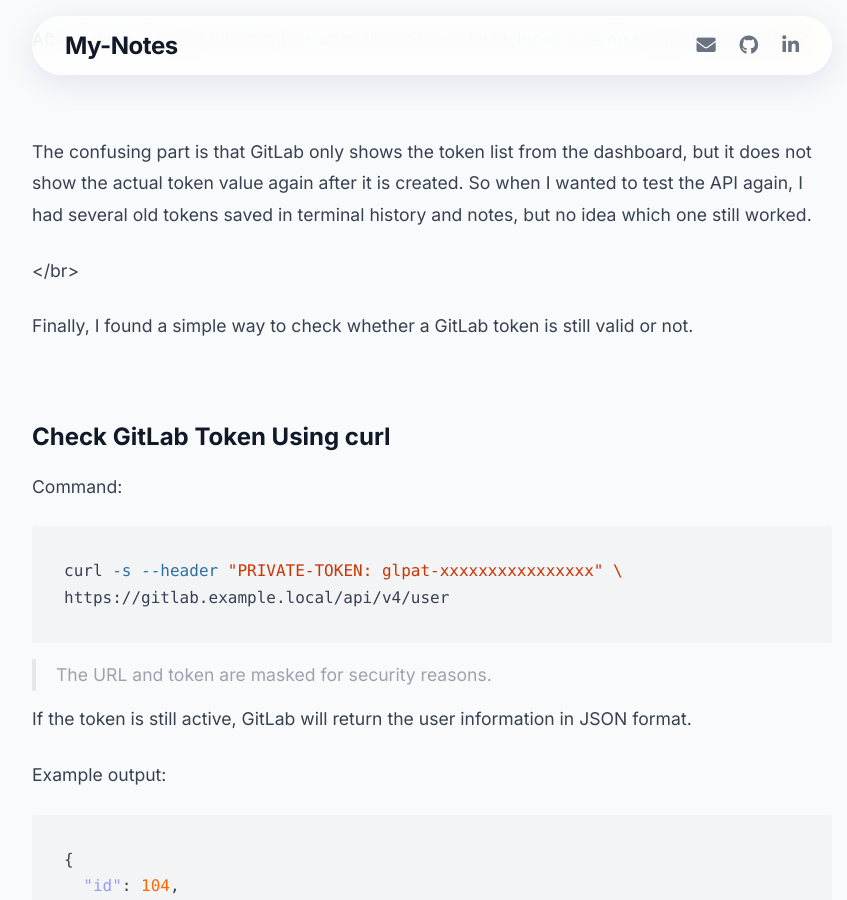
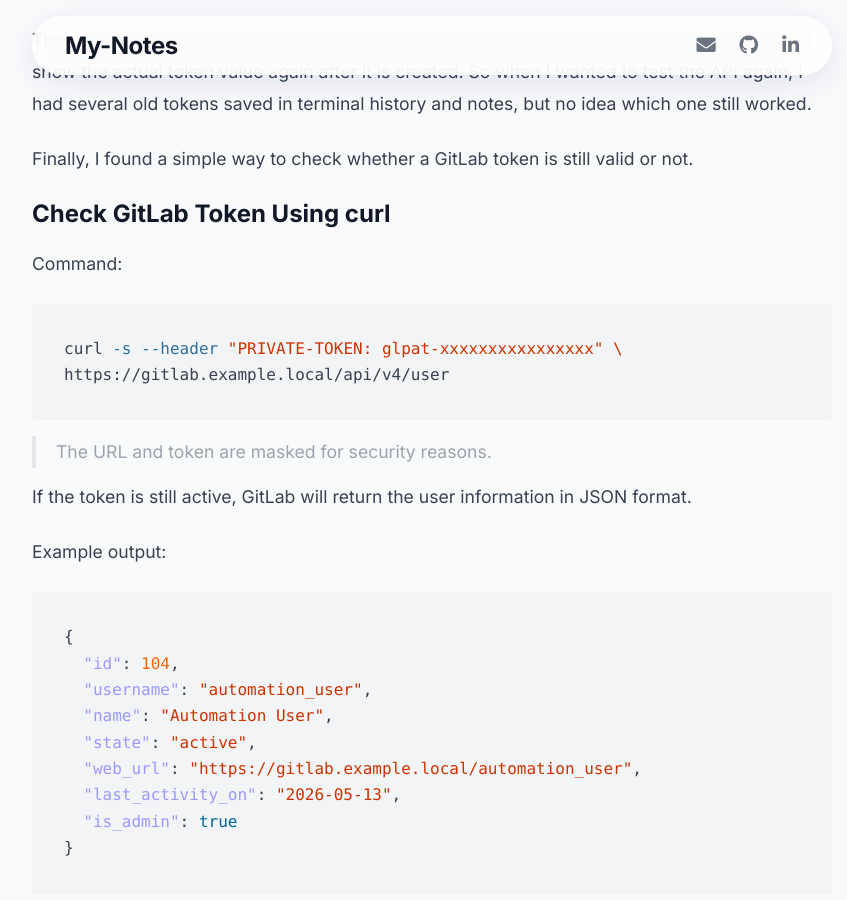
Before and after one commit to sidarmawan/sidarmawan.github.io, a Jekyll site: the page built from _posts/2026-05-13-checking-which-gitLab-token-is-still-active.md, in a window 1280 px wide and 900 px high, scrolled down 540 px. Shown: the whole window, without its empty margins (208-1055 px from the left). Built offline with Jekyll 4.4.1, drawn with Linux system fonts in a browser that asks for light colours; nearby versions of some CDN libraries.

```diff
--- a/_posts/2026-05-13-checking-which-gitLab-token-is-still-active.md
+++ b/_posts/2026-05-13-checking-which-gitLab-token-is-still-active.md
@@ -8,13 +8,13 @@ tags:
     - GitLab
     - Linux
 ---
-<p>While learning GitLab API testing, I ended up creating multiple personal access tokens for experiments and practice.</p><br>
+<p>While learning GitLab API testing, I ended up creating multiple personal access tokens for experiments and practice.</p>
 
-<p>After a while, I forgot which token was still active and which one was no longer being used 😅</p><br>
+<p>After a while, I forgot which token was still active and which one was no longer being used 😅</p>
 
-<p>The confusing part is that GitLab only shows the token list from the dashboard, but it does not show the actual token value again after it is created. So when I wanted to test the API again, I had several old tokens saved in terminal history and notes, but no idea which one still worked.</p></br>
+<p>The confusing part is that GitLab only shows the token list from the dashboard, but it does not show the actual token value again after it is created. So when I wanted to test the API again, I had several old tokens saved in terminal history and notes, but no idea which one still worked.</p>
 
-<p>Finally, I found a simple way to check whether a GitLab token is still valid or not.</p><br>
+<p>Finally, I found a simple way to check whether a GitLab token is still valid or not.</p>
 
 ## Check GitLab Token Using curl
 
```
